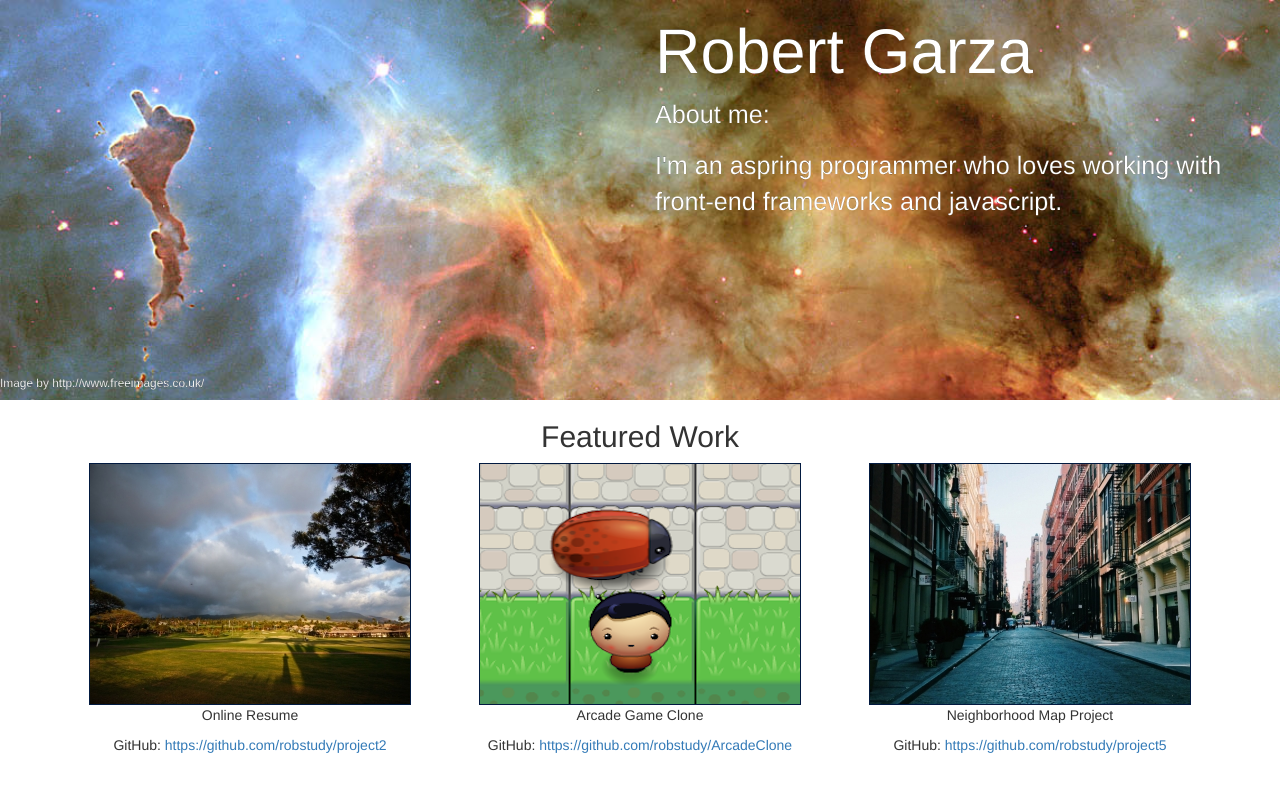
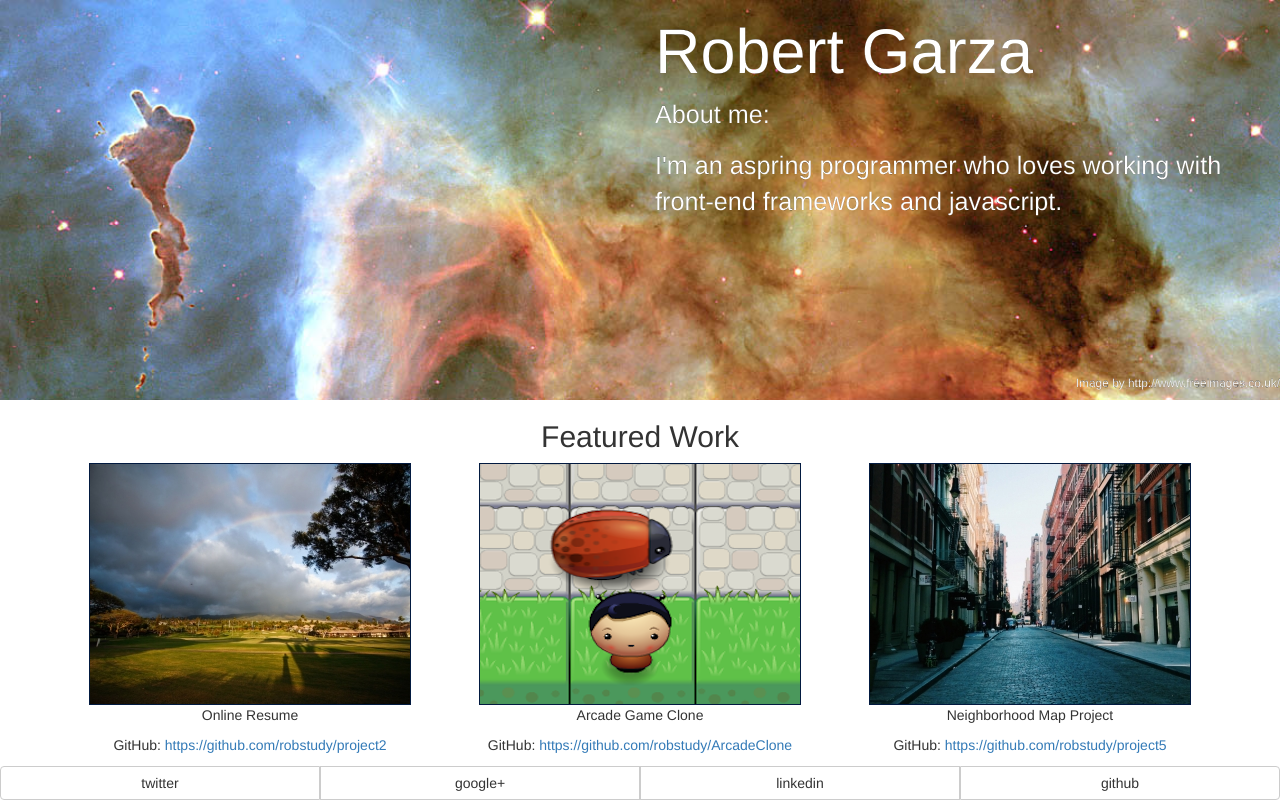
Before and after one commit to robstudy/Web-Portfolio, a plain HTML site: page index.html in a window 1280 px wide. Drawn offline with Linux system fonts and the light colour scheme.

Commit message:
added footer at bottom, button-group justified, with contact information

```diff
--- a/css/custom.css
+++ b/css/custom.css
@@ -8,23 +8,29 @@
 	min-height: 400px;
 	height: 100%;
 	margin: 0 auto;
-	position:relative
+	position:relative;
 }
 
 .jumbotron h1 {
 	margin-top: -5%;
 }
 
-.jumbotron p {
-	font-size: 1.8em;
-}
-
 .jumbotron h6 {
 	position:absolute;
 	bottom: 0;
+	right:0;
+}
+
+.jumbotron p {
+	font-size: 1.8em;
 }
 
 .img-responsive {
 	border:1px solid #021a40;
 	margin: 0 auto;
 }
+
+footer{
+	position: absolute;
+	bottom: 0;
+}
--- a/index.html
+++ b/index.html
@@ -9,6 +9,7 @@
 </head>
 <body>
 <!--TODO: add more personalized images once other projects are completed-->
+	<header>
 		<div class="jumbotron">
 			<div class="row">
 				<div class="col-md-6">
@@ -21,6 +22,7 @@
 			</div>
 			<h6 class="small">Image by http://www.freeimages.co.uk/</h6>
 		</div><!--/jumbotron-->
+	</header>
 	<div class="container">
 		<!--TODO: Add future projects to Featured Work-->
 		<!--Images generated from http://www.placeimg.com/-->
@@ -48,8 +50,15 @@
 				</div><!--column 3-->
 			</div><!--/row-->
 		</section>
+	</div><!--/container-->
+	<footer>
+		<div class="btn-group btn-group-justified">
+			<a href="https://twitter.com/robstudent1988" class="btn btn-default">twitter</a>
+			<a href="https://plus.google.com/107453676020746283377" class="btn btn-default">google+</a>
+			<a href="https://www.linkedin.com/profile/view?id=425516232" class="btn btn-default">linkedin</a>
+			<a href="https://github.com/robstudy" class="btn btn-default">github</a>
+		</div>
+	</footer>
 
-	</div>
-</div><!--/container-->
 </body>
 </html>
```
Also changed, not shown: image/a1.jpeg (deleted). Lines whose indentation alone changed are shown as unchanged.
